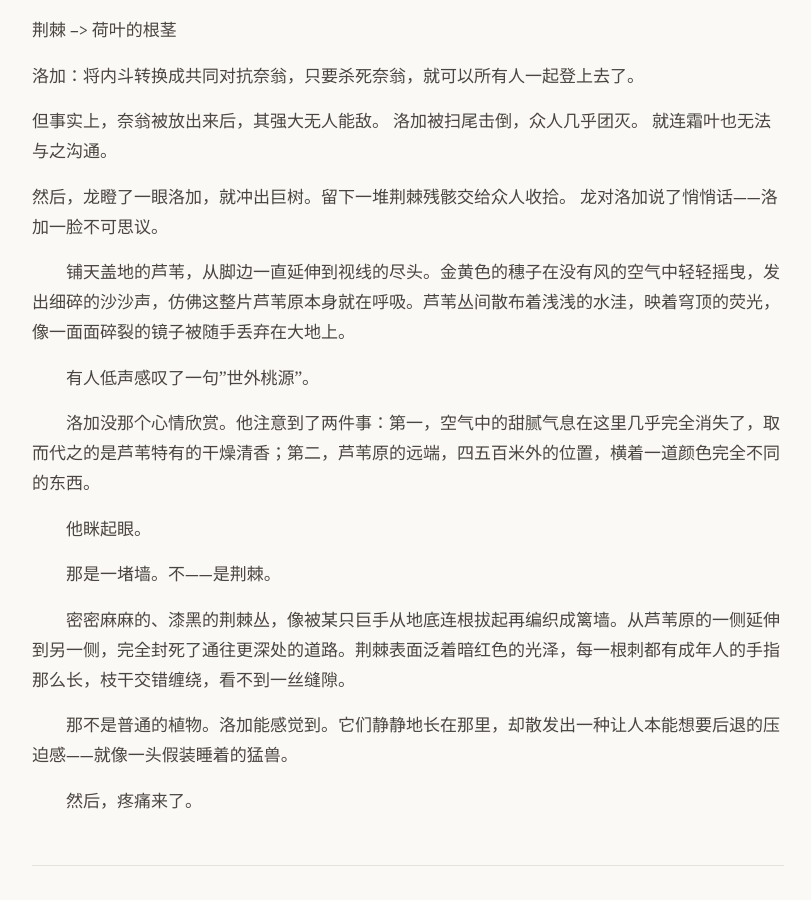
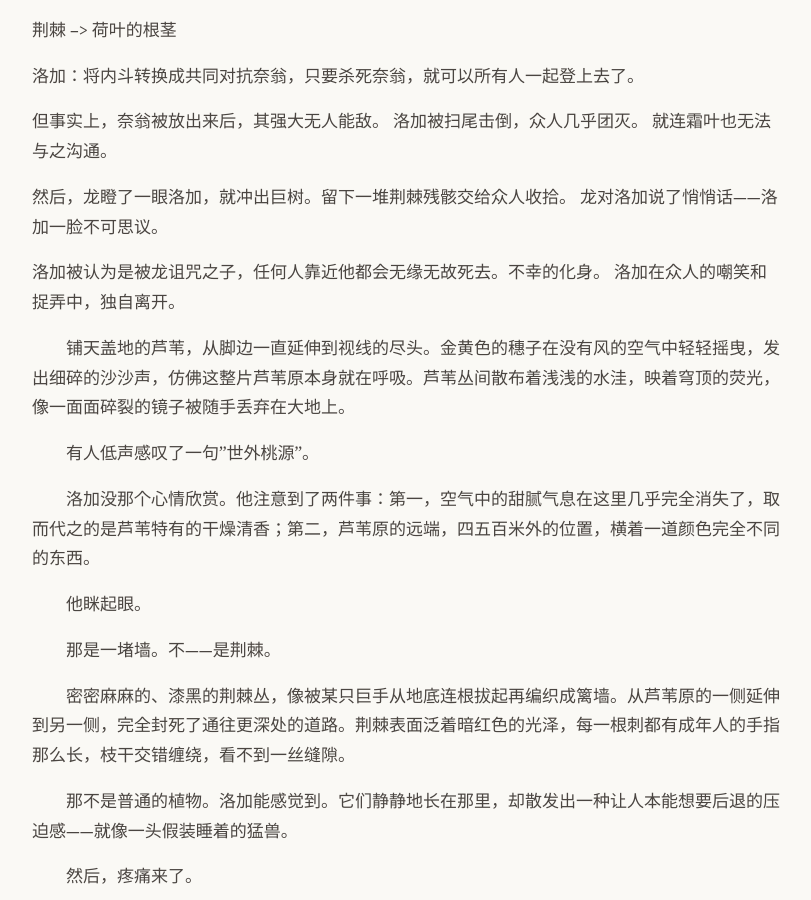
Before and after one commit to yihenc/yihenc.github.io, a Jekyll site: the page built from _posts/2026-02-14-绿的烙印.md, in a window 1280 px wide and 900 px high, scrolled down 7007 px. Shown: the whole window, without its empty margins (232-1043 px from the left). Built offline with Jekyll 4.4.1, drawn with Linux system fonts in a browser that asks for light colours; nearby versions of some CDN libraries.

Commit message:
Update: 绿的烙印

```diff
--- a/_posts/2026-02-14-绿的烙印.md
+++ b/_posts/2026-02-14-绿的烙印.md
@@ -186,6 +186,7 @@ tags: [潘达尼亚传说, 奇幻, 架空]
 
 &emsp;&emsp;沃肯盯着他看了好一会儿，最后摇了摇头。嘴角倒是不由自主地弯了。
 
+
 &emsp;&emsp;"你这种人，"他说，"要么死得最早，要么走得最远。"
 </discard>
 
@@ -246,6 +247,9 @@ tags: [潘达尼亚传说, 奇幻, 架空]
 
 然后，龙瞪了一眼洛加，就冲出巨树。留下一堆荆棘残骸交给众人收拾。
 龙对洛加说了悄悄话——洛加一脸不可思议。
+
+洛加被认为是被龙诅咒之子，任何人靠近他都会无缘无故死去。不幸的化身。
+洛加在众人的嘲笑和捉弄中，独自离开。
 
 &emsp;&emsp;铺天盖地的芦苇，从脚边一直延伸到视线的尽头。金黄色的穗子在没有风的空气中轻轻摇曳，发出细碎的沙沙声，仿佛这整片芦苇原本身就在呼吸。芦苇丛间散布着浅浅的水洼，映着穹顶的荧光，像一面面碎裂的镜子被随手丢弃在大地上。
 
```
